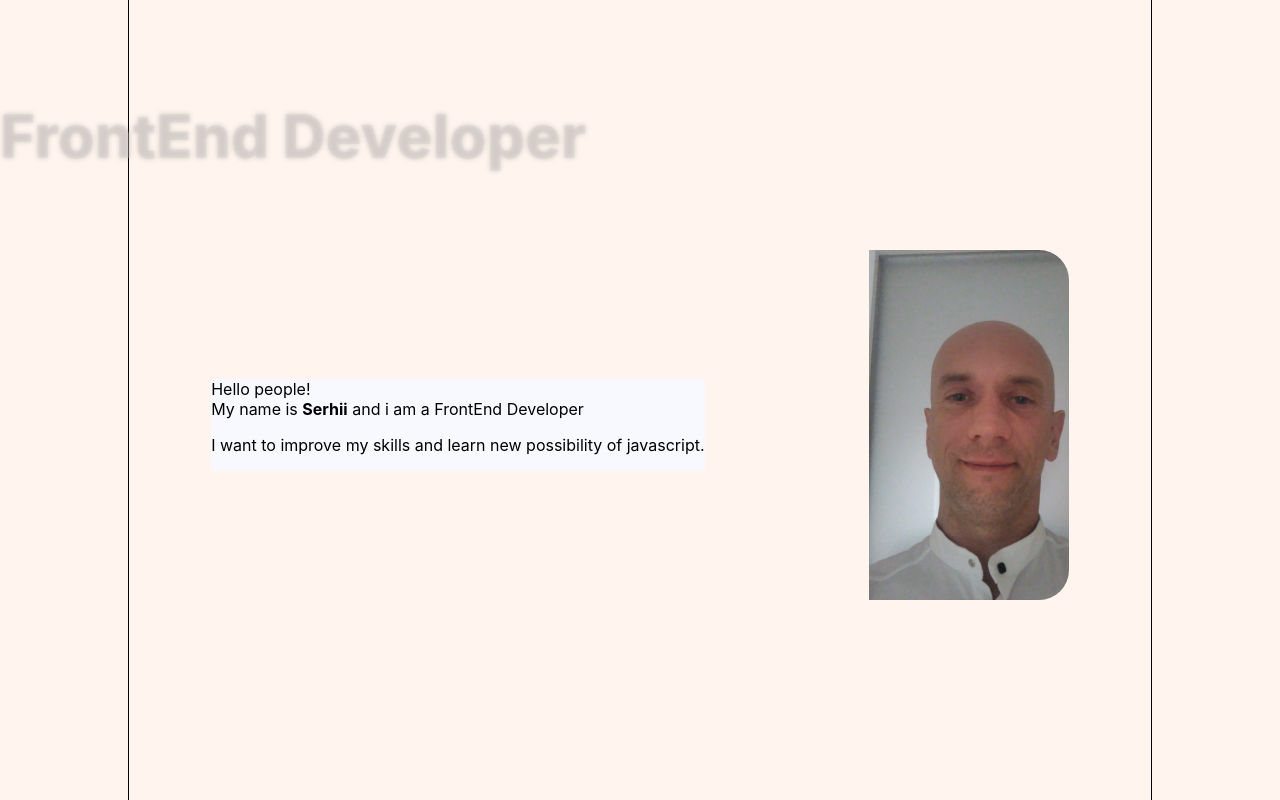
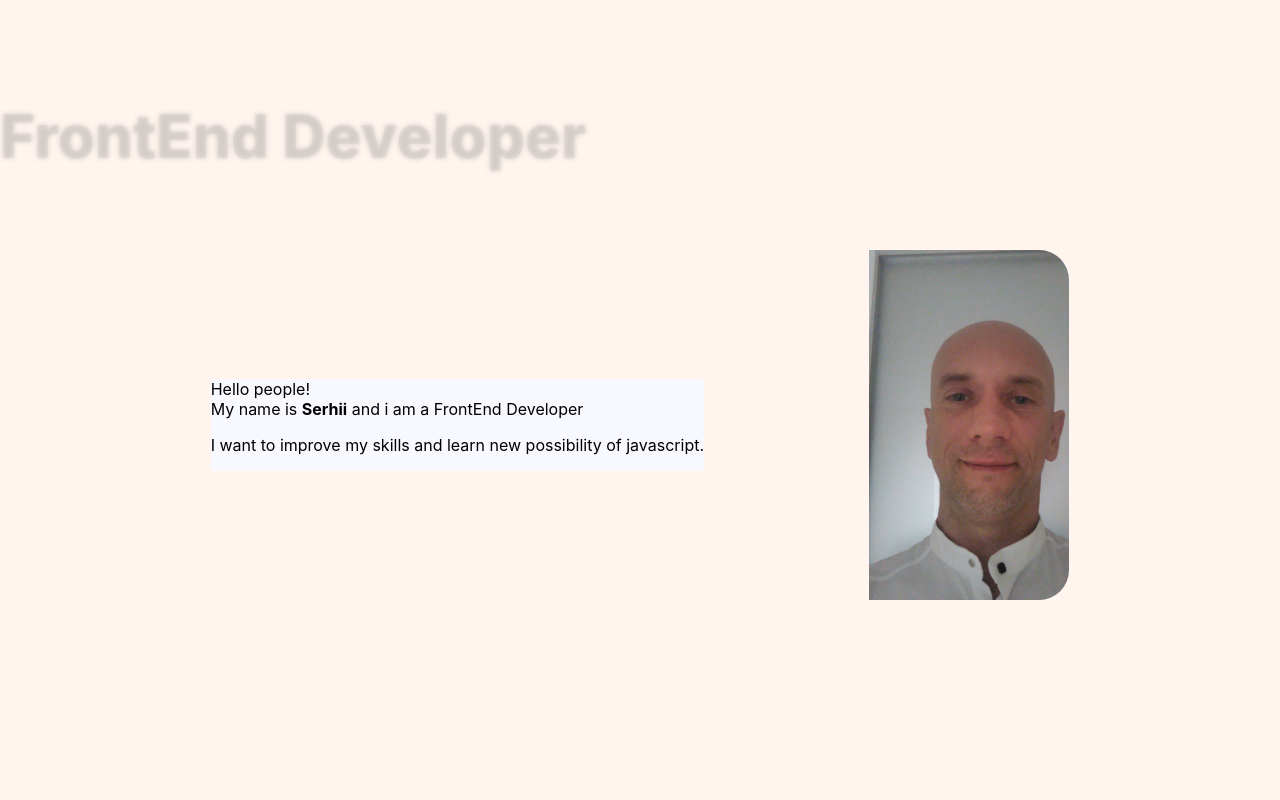
Before and after one commit to serIvanich/portfolio, a React (Create React App) app: page / in a window 1280 px wide. Shown: the top 800 px of the page. Built offline with nearby package versions, Linux system fonts and the light colour scheme.

Commit message:
commit border left/right

```diff
--- a/src/common/styles/sass/mixins.scss
+++ b/src/common/styles/sass/mixins.scss
@@ -52,8 +52,8 @@
   flex-wrap: wrap;
   justify-content: space-around;
   align-items: center;
-  border-left: 1px solid;
-  border-right: 1px solid;
+  // border-left: 1px solid;
+  // border-right: 1px solid;
   padding-top: 50px;
 
 
```
